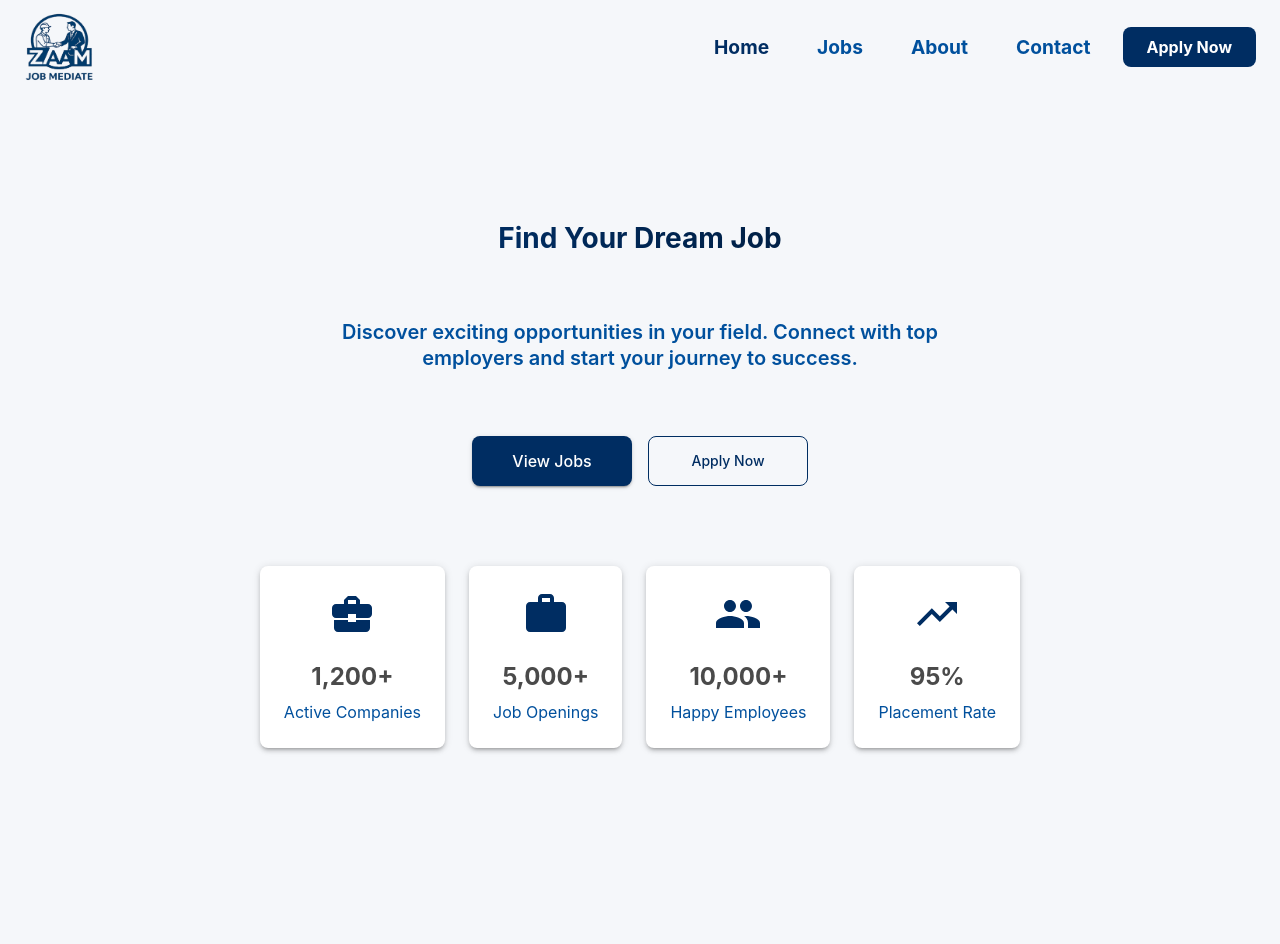
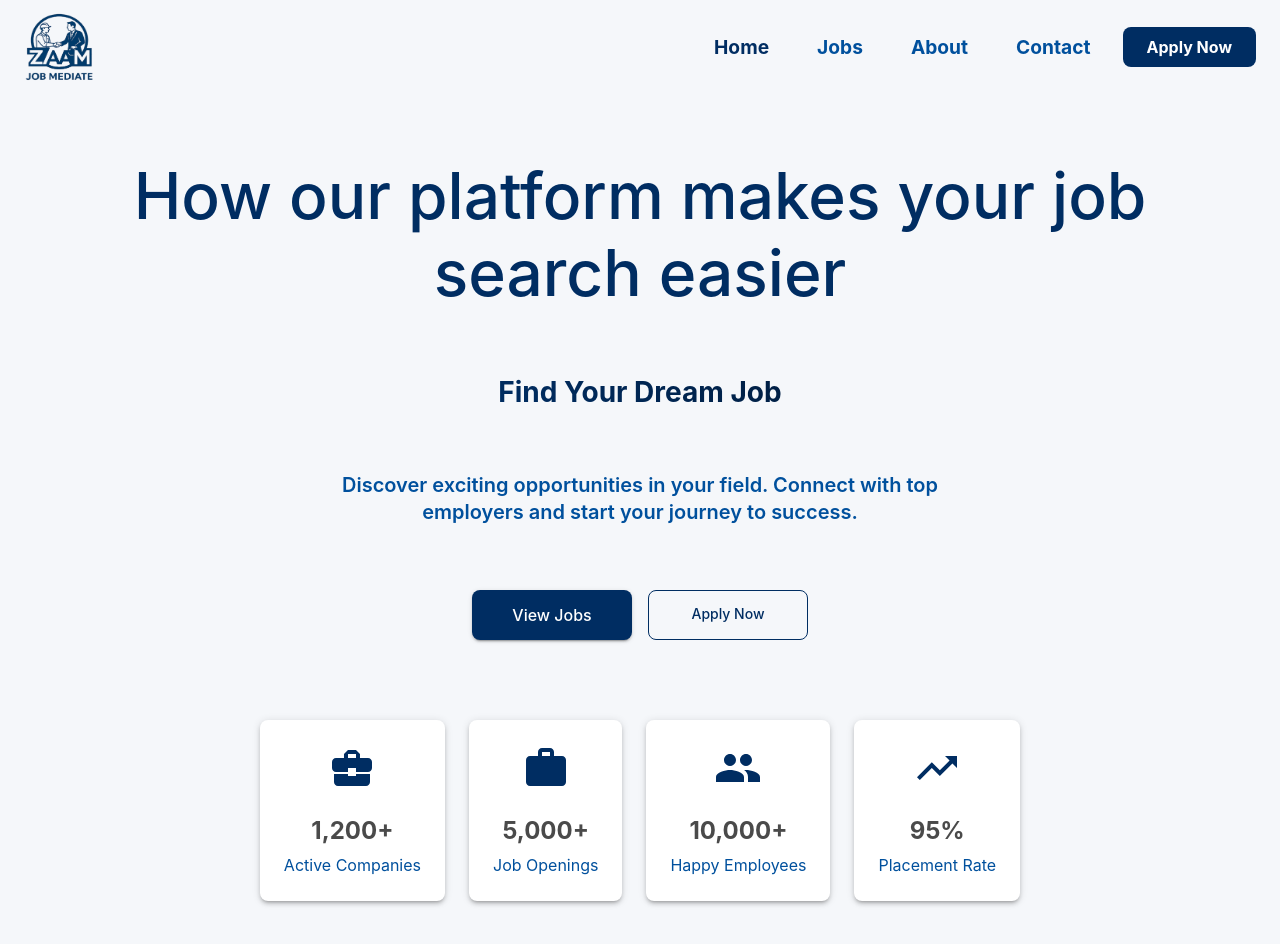
Before and after one commit to MhdRashidpadikkal/zam-jobs, a Next.js app: page / in a window 1280 px wide. Shown: the top 944 px of the page. Before the commit the page ends 876 px from the top, so only its background shows below. Built offline with nearby package versions, Linux system fonts and the light colour scheme.

Commit message:
Rashid | Inter font added and configured

```diff
--- a/src/app/globals.css
+++ b/src/app/globals.css
@@ -1,4 +1,4 @@
 body {
   margin: 0;
-  font-family: Arial, Helvetica, sans-serif;
+  font-family: var(--font-inter), "Inter", sans-serif;
 }
--- a/src/app/page.tsx
+++ b/src/app/page.tsx
@@ -1,4 +1,4 @@
-import { Container } from '@mui/material';
+import { Container, Typography } from '@mui/material';
 import Hero from '@/components/Hero';
 import type { Metadata } from "next";
 
@@ -10,6 +10,18 @@ export const metadata: Metadata = {
 export default function Home() {
   return (
     <Container maxWidth="lg" sx={{ py: 8 }}>
+      <Typography
+  variant="h2" // Material UI styling
+  component="h2" // actual HTML tag
+  sx={{
+    fontSize: 64,
+    fontWeight: 500,
+    color: "primary.main",
+    textAlign: "center",
+  }}
+>
+  How our platform makes your job search easier
+</Typography>
       <Hero />
     </Container>
   );
```
Also changed, not shown: 1 other file (tests, documents, lock files or other folders).
